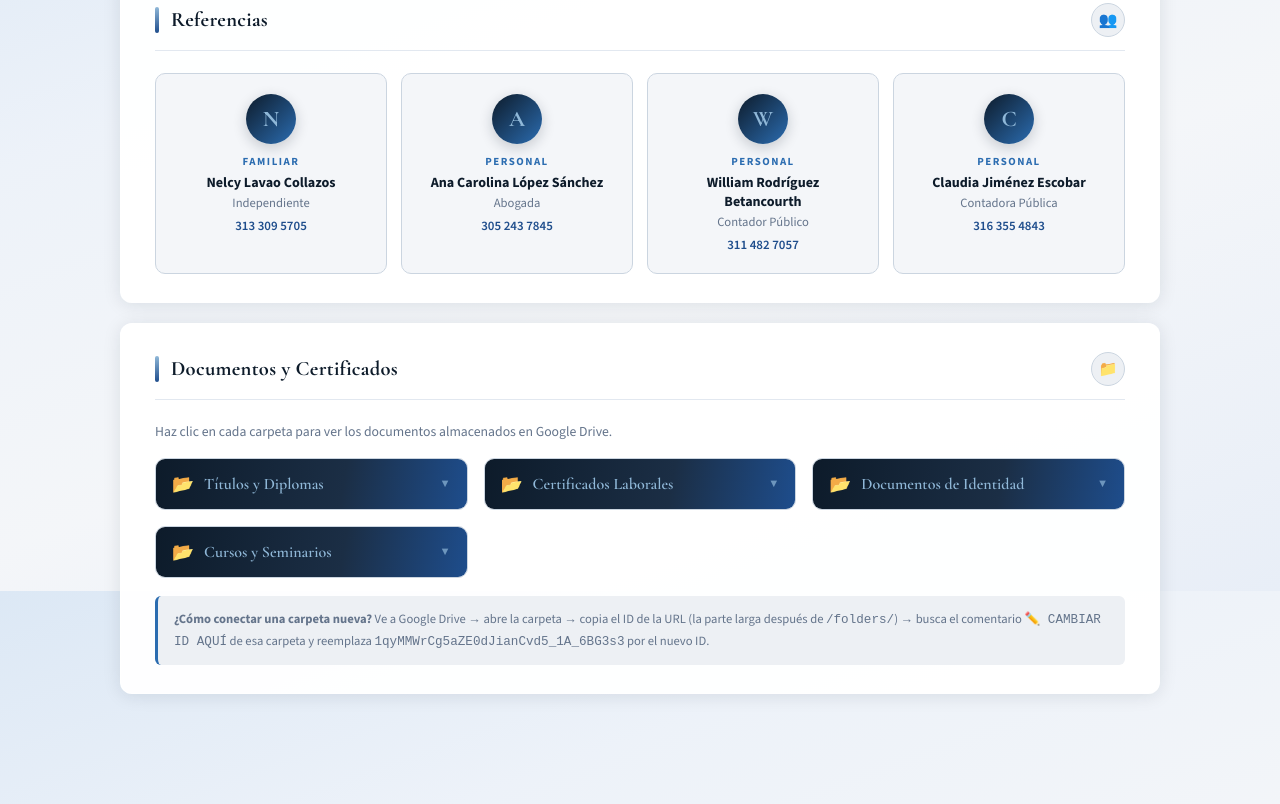
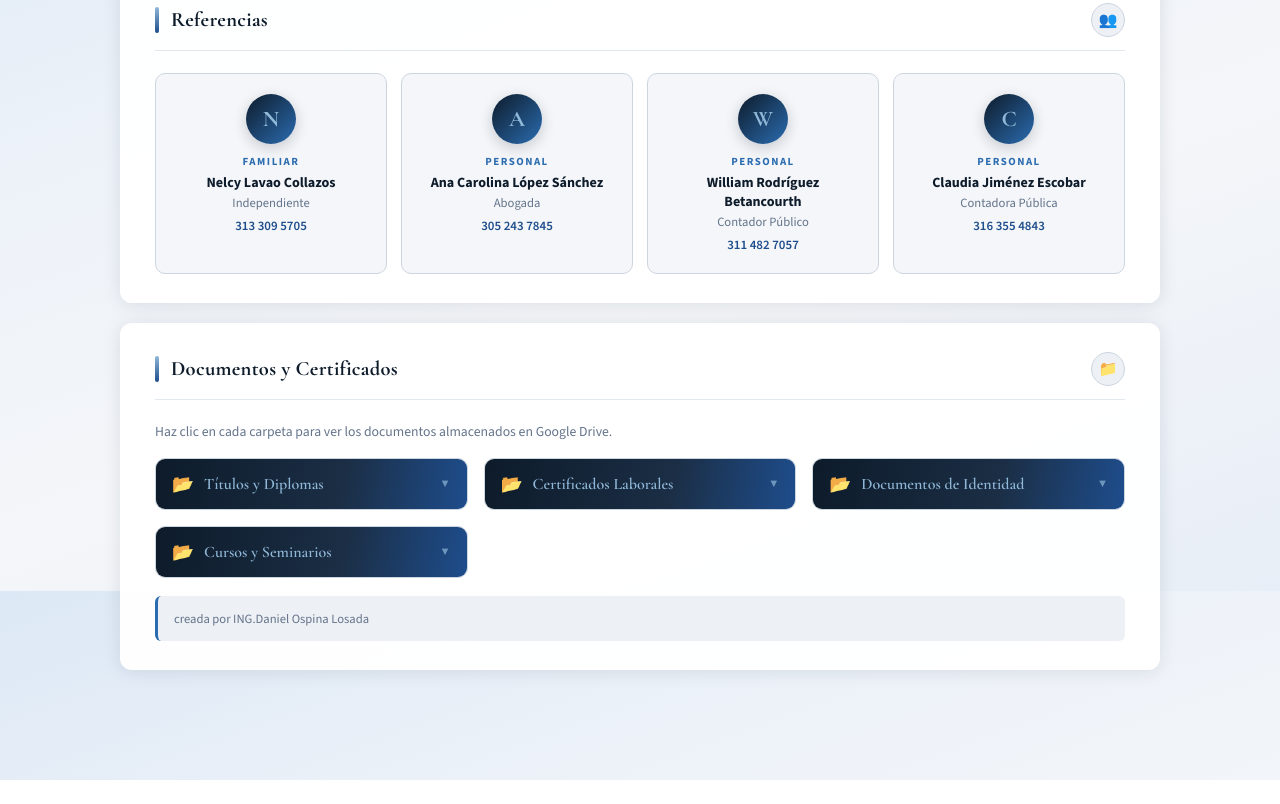
Before and after one commit to neidyco/hoja-de-vida, a plain HTML site: page index.html in a window 1280 px wide. Shown: the part 2609-3413 px from the top of the page. After the commit the page ends 3389 px from the top, so only its background shows below. Drawn offline with nearby package versions, Linux system fonts and the light colour scheme.

Commit message:
Update index.html

```diff
--- a/index.html
+++ b/index.html
@@ -420,11 +420,7 @@
     </div><!-- /folders-grid -->
 
     <div class="drive-note">
-      <strong>¿Cómo conectar una carpeta nueva?</strong>
-      Ve a Google Drive → abre la carpeta → copia el ID de la URL
-      (la parte larga después de <code>/folders/</code>) →
-      busca el comentario <code>✏️ CAMBIAR ID AQUÍ</code> de esa carpeta
-      y reemplaza <code>1qyMMWrCg5aZE0dJianCvd5_1A_6BG3s3</code> por el nuevo ID.
+     creada por ING.Daniel Ospina Losada
     </div>
 
   </div><!-- /drive-section -->
@@ -591,4 +587,5 @@ function toggleFolder(bodyId, toggleId){
 </script>
 
 </body>
+
 </html>
```
